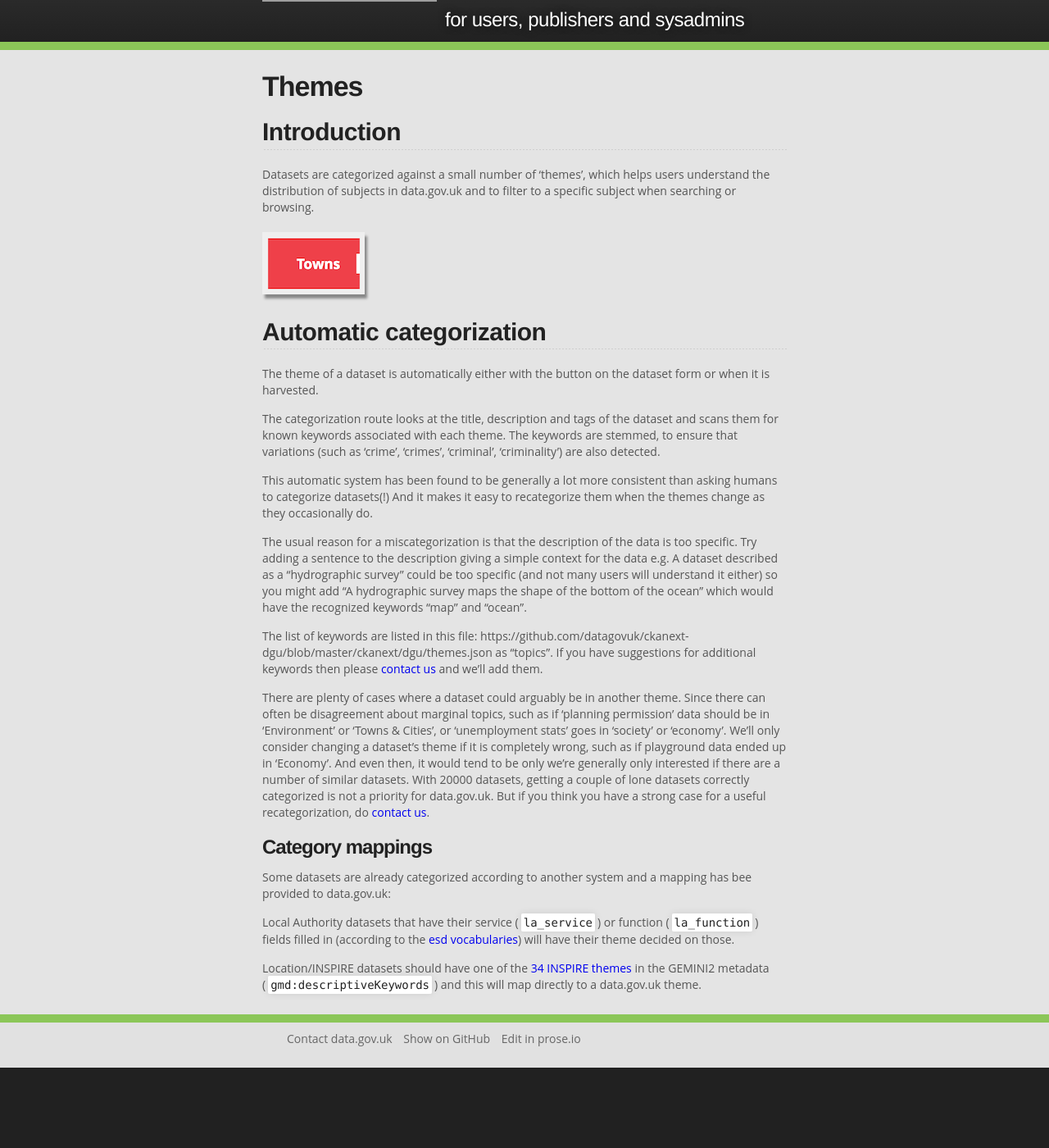
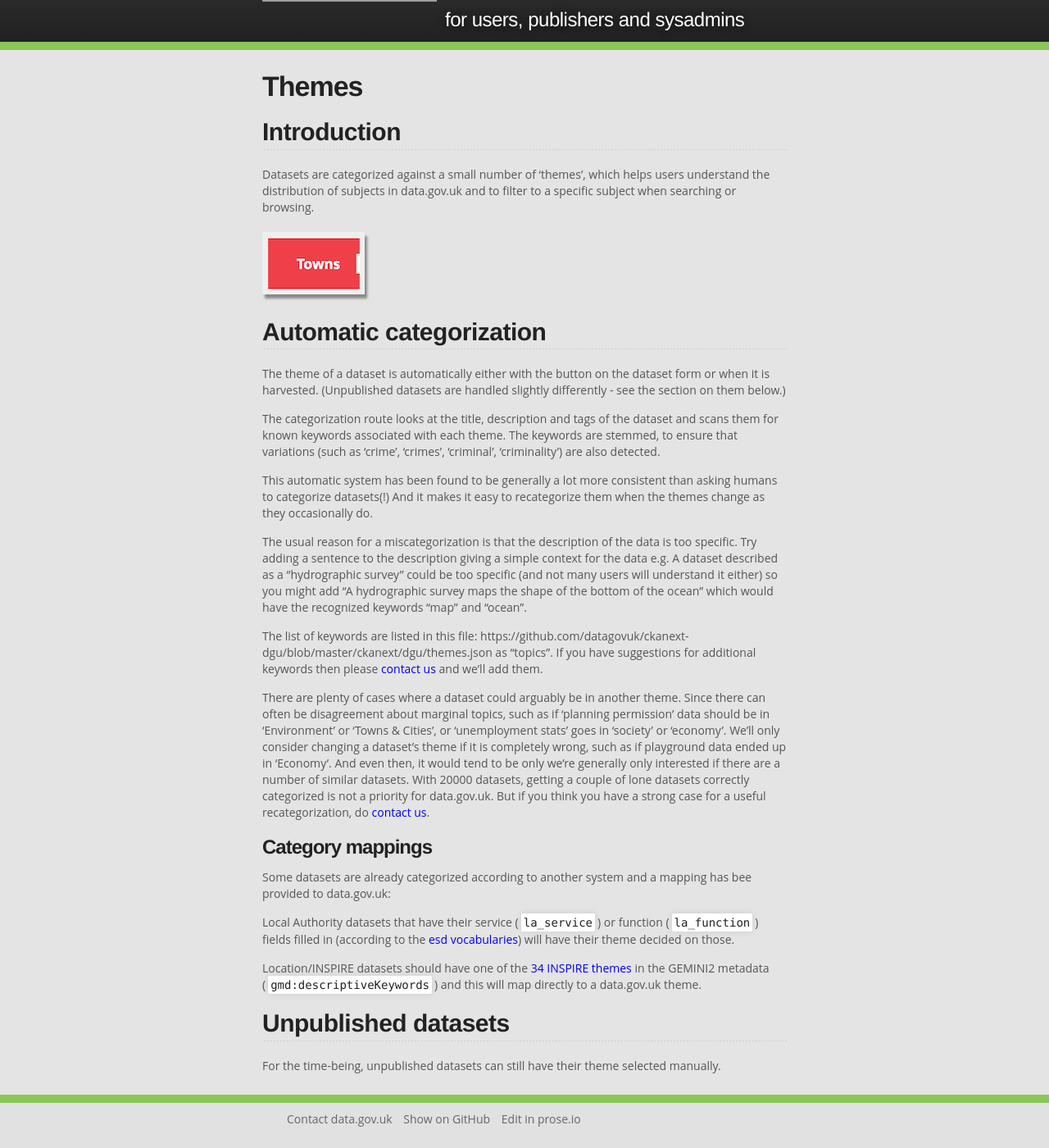
Before and after one commit to datagovuk/guidance, a Jekyll site: the page built from theme.md, in a window 1280 px wide and 1400 px high, scrolled down 73 px. Shown: the whole window at 82% size. Built offline with Jekyll 4.4.1, drawn with Linux system fonts in a browser that asks for light colours; before the commit the page ends 1375 px from its top, so only the background shows below that; grey boxes are pictures that could not be loaded.

Commit message:
Mention that unpublished datasets still have the manual option.

```diff
--- a/theme.md
+++ b/theme.md
@@ -11,7 +11,7 @@ Datasets are categorized against a small number of 'themes', which helps users u
 
 ## Automatic categorization
 
-The theme of a dataset is automatically either with the button on the dataset form or when it is harvested.
+The theme of a dataset is automatically either with the button on the dataset form or when it is harvested. (Unpublished datasets are handled slightly differently - see the section on them below.)
 
 The categorization route looks at the title, description and tags of the dataset and scans them for known keywords associated with each theme. The keywords are stemmed, to ensure that variations (such as 'crime', 'crimes', 'criminal', 'criminality') are also detected.
 
@@ -30,3 +30,7 @@ Some datasets are already categorized according to another system and a mapping
 Local Authority datasets that have their service (`la_service`) or function (`la_function`) fields filled in (according to the [esd vocabularies](http://standards.esd.org.uk/?)) will have their theme decided on those.
 
 Location/INSPIRE datasets should have one of the [34 INSPIRE themes](http://inspire.ec.europa.eu/index.cfm/pageid/2/list/7) in the GEMINI2 metadata (`gmd:descriptiveKeywords`) and this will map directly to a data.gov.uk theme.
+
+## Unpublished datasets
+
+For the time-being, unpublished datasets can still have their theme selected manually.
```
